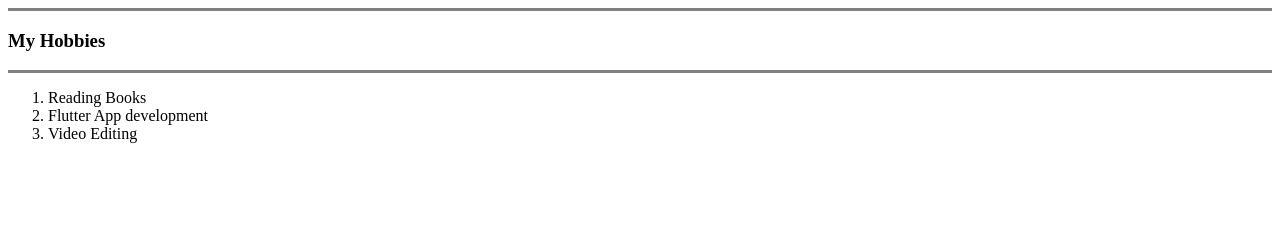
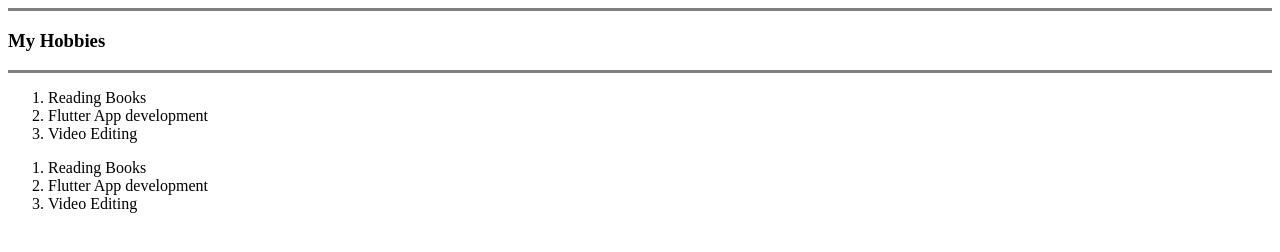
Before and after one commit to JordyHers/Web, a plain HTML site: page hobbies.html in a window 1280 px wide. Drawn offline with Linux system fonts and the light colour scheme.

Commit message:
Commit test

```diff
--- a/hobbies.html
+++ b/hobbies.html
@@ -18,6 +18,12 @@
     <li>Video Editing</li>
   </ol>
 
+  <ol type='2'>
+    <li>Reading Books</li>
+    <li>Flutter App development</li>
+    <li>Video Editing</li>
+  </ol>
+
 
 </body>
 </html>
```
